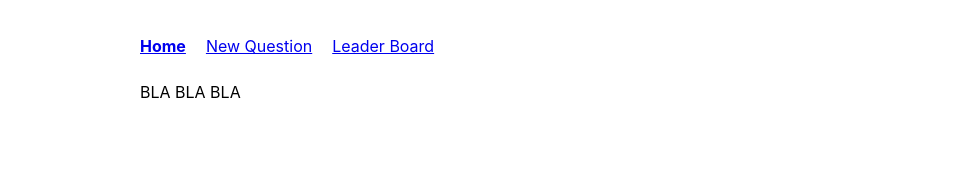
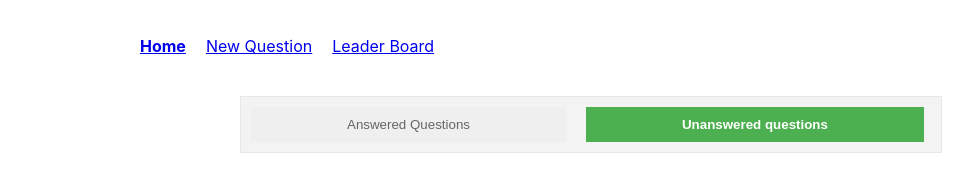
Before and after one commit to VasiliAnoshin/React-Redux-would-you-rather-App, a React app: page / in a window 1280 px wide. Both pictures are taken after a click on the button "SUBMIT". Shown: the full height of the page, 0-979 px from the left. Built offline with nearby package versions, Linux system fonts and the light colour scheme.

Commit message:
add NewMenu

```diff
--- a/src/components/App.js
+++ b/src/components/App.js
@@ -8,7 +8,6 @@ import { connect } from 'react-redux'
 import Dashboard from '../components/Dashboard'
 import NewQuestion from '../components/NewQuestion'
 import LogOut from '../components/LogOut'
-
 
 class App extends Component {
 
@@ -39,11 +38,9 @@ class App extends Component {
 }
 
 function mapStateToProps({authedUser,users}){
-  // const authedUser
   return {
     authedUser,
     loading: authedUser === null
-
   }
 }
 
--- a/src/components/Dashboard.js
+++ b/src/components/Dashboard.js
@@ -1,9 +1,48 @@
 import React, {Component} from 'react'
+import PollList from '../components/PollList'
 
 class Dashboard extends Component{
+    constructor(){
+        super();
+
+        this.state = {
+            ansBtnStyle : 'PollLstBtn',
+            notAnswBtnStyle: 'active PollLstBtn'
+        }
+
+        this.Answered = React.createRef();
+    }
+
+    handleClick= (e) => {
+        this.setState({
+            ansBtnStyle: 'active PollLstBtn',
+            notAnswBtnStyle: 'PollLstBtn'
+        })
+    }
+
+    notAnswHandleClick =(e) =>{
+        this.setState({
+            ansBtnStyle: 'PollLstBtn',
+            notAnswBtnStyle: 'active PollLstBtn'
+        })
+    }
+
     render(){
+        this.Answered = ''
         return(
-            <span> BLA BLA BLA</span>
+            // <PollList />
+            <div>
+                <ul className ='SubMenu'>
+                    <li className ='SubMenuOption'>
+                        <button className = {this.state.ansBtnStyle} onClick={this.handleClick} > Answered Questions </button>
+                    </li>
+                    <li className ='SubMenuOption'>
+                        <button  className = {this.state.notAnswBtnStyle} onClick={this.notAnswHandleClick} > Unanswered questions </button>
+                    </li>
+                </ul>
+
+
+            </div>
         )
     }
 }
--- /dev/null
+++ b/src/components/PollList.js
@@ -0,0 +1,25 @@
+import React, { Component } from 'react'
+
+class PollList extends Component {
+
+
+    render(){
+                    // <div>
+            // <ul className ='SubMenu'>
+            //     <li className ='SubMenuOption'>
+            //         <button className = 'PollLstBtn'> Answered Questions </button>
+            //     </li>
+            //     <li className ='SubMenuOption'>
+            //         <button  className = 'active PollLstBtn'> Unanswered questions </button>
+            //     </li>
+            // </ul>
+            // </div>
+        return (
+            <div>
+            <span>BLABLABLA</span>
+                </div>
+        )
+    }
+}
+
+export default PollList
--- a/src/index.css
+++ b/src/index.css
@@ -143,3 +143,35 @@ li {
   -moz-transition: all 0.3s;
   transition: all 0.3s;
 }
+
+.SubMenu {
+  width: 700px;
+  list-style-type: none;
+  margin: 30px 100px;
+  padding: 0;
+  overflow: hidden;
+  border: 1px solid #e7e7e7;
+  background-color: #f3f3f3;
+}
+
+.SubMenuOption {
+  float: left;
+}
+
+.SubMenuOption .PollLstBtn {
+  display: block;
+  border: none;
+  color: #666;
+  text-align: center;
+  padding: 10px 96px;
+  text-decoration: none;
+}
+
+.SubMenuOption .PollLstBtn:hover:not(.active) {
+  background-color: yellowgreen;
+}
+
+.SubMenuOption .PollLstBtn.active {
+  color: white;
+  background-color: #4CAF50;
+}
```
Also changed, not shown: src/actions/authedUser.js (line endings or trailing spaces), src/components/Poll.js (added).
